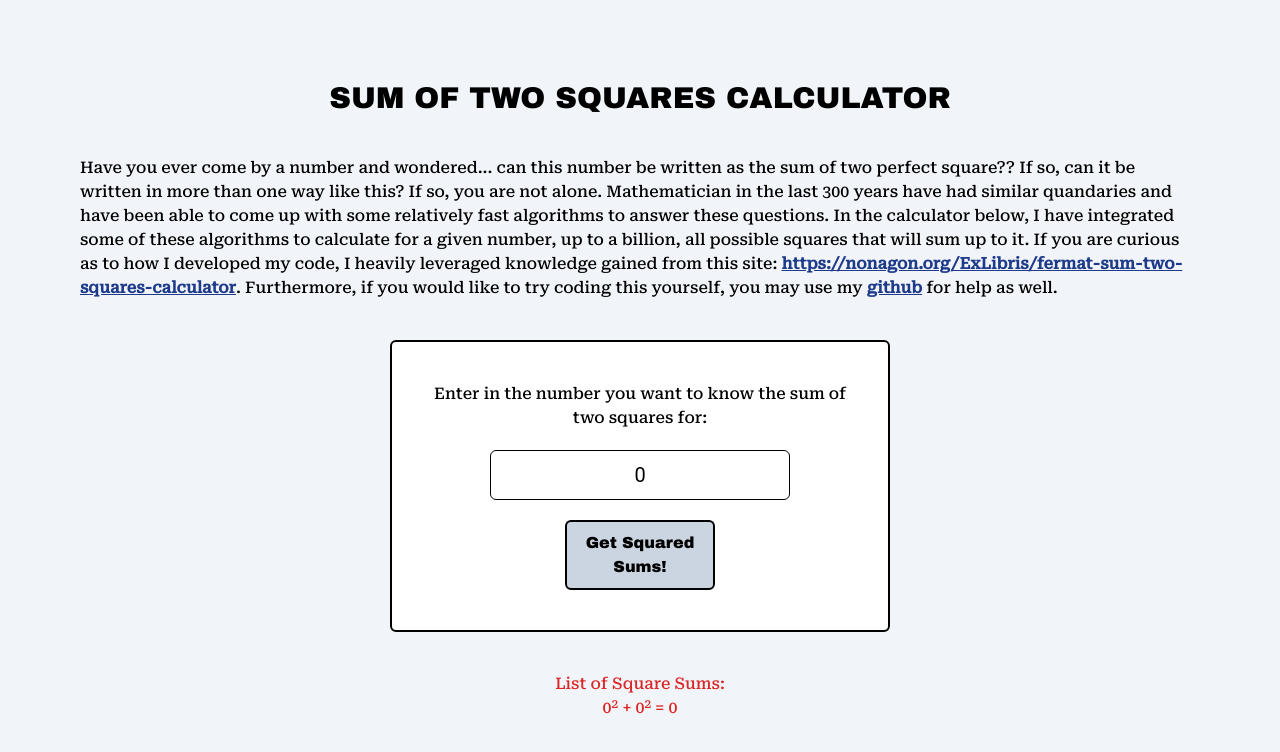
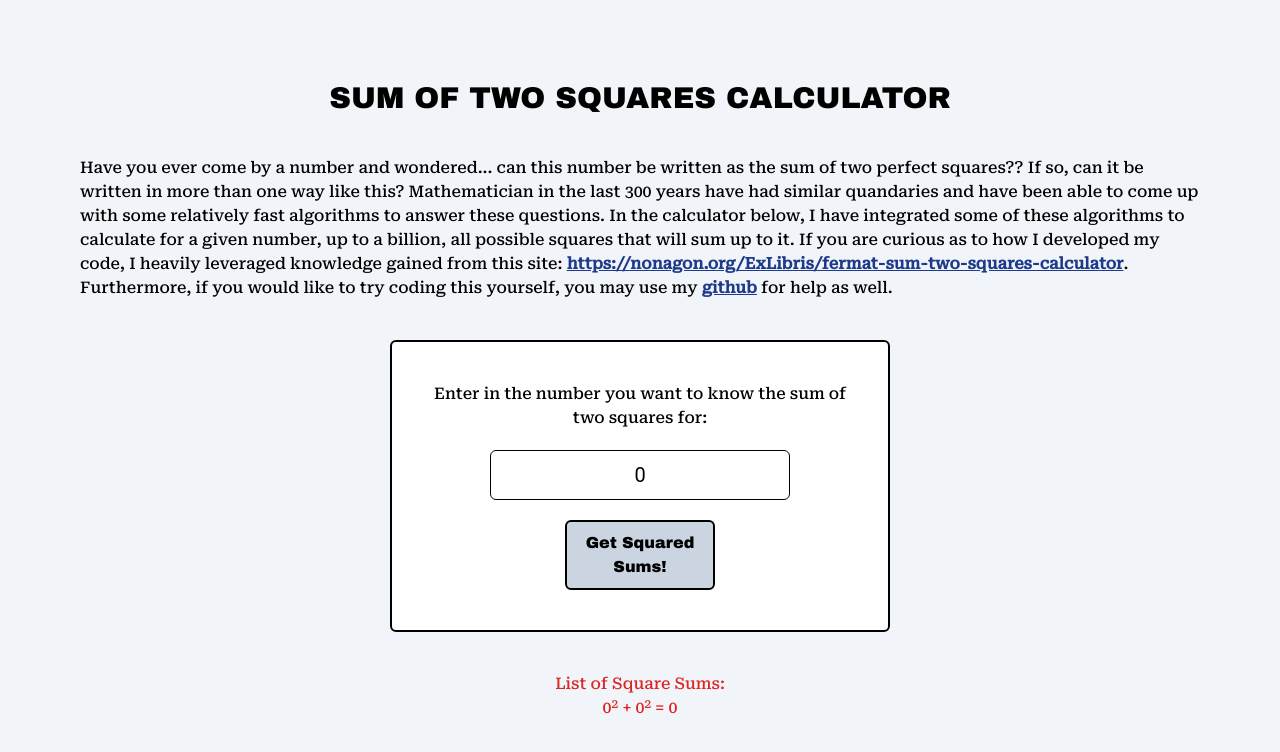
Before and after one commit to JosephPoncini/Sum-of-Two-Squares, a React (Create React App) app: page / in a window 1280 px wide. Shown: the top 752 px of the page. Built offline with nearby package versions, Linux system fonts and the light colour scheme.

Commit message:
Grammer fix 2

```diff
--- a/src/App.js
+++ b/src/App.js
@@ -37,7 +37,7 @@ function App() {
       <h1 className="text-3xl font-ArchivoBlack">
         SUM OF TWO SQUARES CALCULATOR
       </h1>
-      <h6 className=' font-RobotoSerif '> Have you ever come by a number and wondered... can this number be written as the sum of two perfect square?? If so, can it be written in more than one way like this? If so, you are not alone. Mathematician in the last 300 years have had similar quandaries and have been able to come up with some relatively fast algorithms to answer these questions. In the calculator below, I have integrated some of these algorithms to calculate for a given number, up to a billion, all possible squares that will sum up to it. If you are curious as to how I developed my code, I heavily leveraged knowledge gained from this site: <a href='https://nonagon.org/ExLibris/fermat-sum-two-squares-calculator' target='_blank' className=' underline font-bold text-blue-900'>https://nonagon.org/ExLibris/fermat-sum-two-squares-calculator</a>. Furthermore, if you would like to try coding this yourself, you may use my <a className=' underline font-bold text-blue-900' href='https://github.com/JosephPoncini/Sum-of-Two-Squares' target='_blank'>github</a>  for help as well.</h6>
+      <h6 className=' font-RobotoSerif '> Have you ever come by a number and wondered... can this number be written as the sum of two perfect squares?? If so, can it be written in more than one way like this? Mathematician in the last 300 years have had similar quandaries and have been able to come up with some relatively fast algorithms to answer these questions. In the calculator below, I have integrated some of these algorithms to calculate for a given number, up to a billion, all possible squares that will sum up to it. If you are curious as to how I developed my code, I heavily leveraged knowledge gained from this site: <a href='https://nonagon.org/ExLibris/fermat-sum-two-squares-calculator' target='_blank' className=' underline font-bold text-blue-900'>https://nonagon.org/ExLibris/fermat-sum-two-squares-calculator</a>. Furthermore, if you would like to try coding this yourself, you may use my <a className=' underline font-bold text-blue-900' href='https://github.com/JosephPoncini/Sum-of-Two-Squares' target='_blank'>github</a>  for help as well.</h6>
 
       <div className=' bg-white py-10 md:h-[300px] w-[300px] md:w-[500px] rounded-md border-2 border-black flex flex-col items-center justify-center space-y-5 px-10 '>
         <div className=' font-RobotoSerif text-center' >Enter in the number you want to know the sum of two squares for:</div>
```
